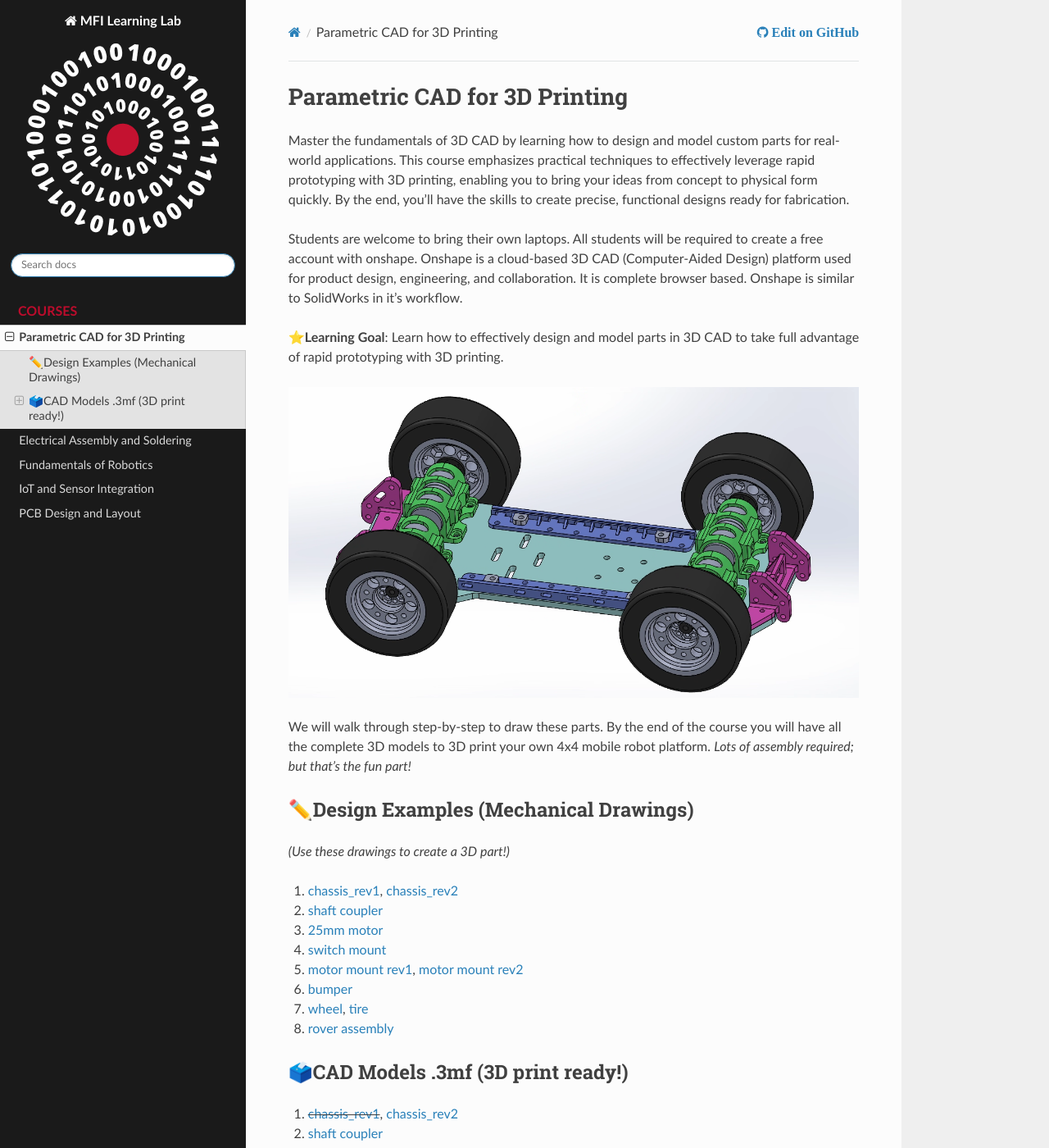
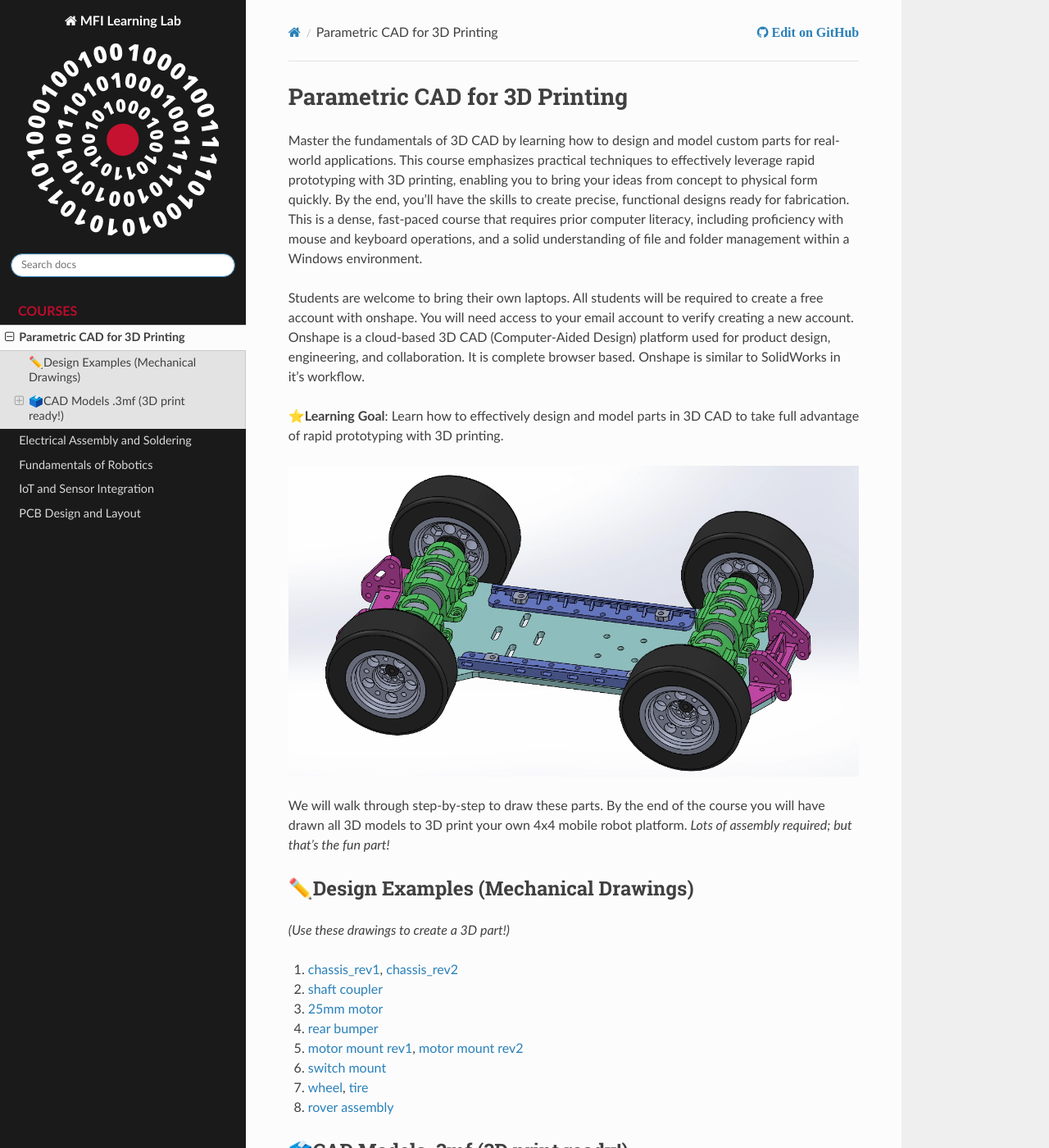
Before and after one commit to cmu-mfi/learninglab, a Sphinx documentation site: the page built from doc/courses/cad_for_3dp.md, in a window 1280 px wide and 1400 px high. Shown: the whole window at 82% size. Built offline with Sphinx 7.4.7 and the Read the Docs theme 3.1.0, drawn with Linux system fonts in a browser that asks for light colours; some of the changed text lies outside the part shown.

Commit message:
add more pdf drawings for 3d cad

```diff
--- a/doc/courses/cad_for_3dp.md
+++ b/doc/courses/cad_for_3dp.md
@@ -1,13 +1,13 @@
 # Parametric CAD for 3D Printing
-Master the fundamentals of 3D CAD by learning how to design and model custom parts for real-world applications. This course emphasizes practical techniques to effectively leverage rapid prototyping with 3D printing, enabling you to bring your ideas from concept to physical form quickly. By the end, you’ll have the skills to create precise, functional designs ready for fabrication.
+Master the fundamentals of 3D CAD by learning how to design and model custom parts for real-world applications. This course emphasizes practical techniques to effectively leverage rapid prototyping with 3D printing, enabling you to bring your ideas from concept to physical form quickly. By the end, you’ll have the skills to create precise, functional designs ready for fabrication. This is a dense, fast-paced course that requires prior computer literacy, including proficiency with mouse and keyboard operations, and a solid understanding of file and folder management within a Windows environment.
 
-Students are welcome to bring their own laptops. All students will be required to create a free account with onshape. Onshape is a cloud-based 3D CAD (Computer-Aided Design) platform used for product design, engineering, and collaboration. It is complete browser based. Onshape is similar to SolidWorks in it's workflow.
+Students are welcome to bring their own laptops. All students will be required to create a free account with onshape. You will need access to your email account to verify creating a new account. Onshape is a cloud-based 3D CAD (Computer-Aided Design) platform used for product design, engineering, and collaboration. It is complete browser based. Onshape is similar to SolidWorks in it's workflow.
 
 **⭐Learning Goal**: Learn how to effectively design and model parts in 3D CAD to take full advantage of rapid prototyping with 3D printing.
 
 ![4x4_skidsteer_rover](../files/barbie_rover_chassis_assy.png)
 
-We will walk through step-by-step to draw these parts. By the end of the course you will have all the complete 3D models to 3D print your own 4x4 mobile robot platform. *Lots of assembly required; but that's the fun part!*
+We will walk through step-by-step to draw these parts. By the end of the course you will have drawn all 3D models to 3D print your own 4x4 mobile robot platform. *Lots of assembly required; but that's the fun part!*
 
 ## ✏️Design Examples (Mechanical Drawings)
 *(Use these drawings to create a 3D part!)*
@@ -15,9 +15,9 @@
 1. [chassis_rev1](../files/chassis_robo_rover_rev1.pdf), [chassis_rev2](../files/chassis_robo_rover_rev2.pdf)
 2. [shaft coupler](../files/motor_shaft_coupler_4mm.pdf)
 3. [25mm motor](../files/gear_motor_12v_25mm.pdf)
-4. [switch mount]()
-5. [motor mount rev1](../files/gear_motor_mount_25mm_rev1.pdf), [motor mount rev2]()
-7. [bumper]()
+4. [rear bumper](../files/rear_bumper.pdf)
+5. [motor mount rev1](../files/gear_motor_mount_25mm_rev1.pdf), [motor mount rev2](../files/gear_motor_mount_25mm_rev2.pdf)
+7. [switch mount](../files/switch_mount_bumper.pdf)
 8. [wheel](), [tire]()
 9. [rover assembly]()
 
@@ -26,9 +26,9 @@
 1. ~~[chassis_rev1]()~~, [chassis_rev2]()
 2. [shaft coupler]()
 3. [25mm motor]()
-4. [switch mount]()
-5. [motor mount rev1](), [motor mount rev2]()
-6. [bumper]()
+4. [rear bumper]()
+5. ~~[motor mount rev1]()~~, [motor mount rev2]()
+6. [switch mount]()
 7. [wheel](), [tire]()
 8. [rover assembly]()
 
```
Also changed, not shown: doc/courses/iot.md (+1 -1 lines), doc/courses/pcb.md (+1 -1 lines), 3 other files.
